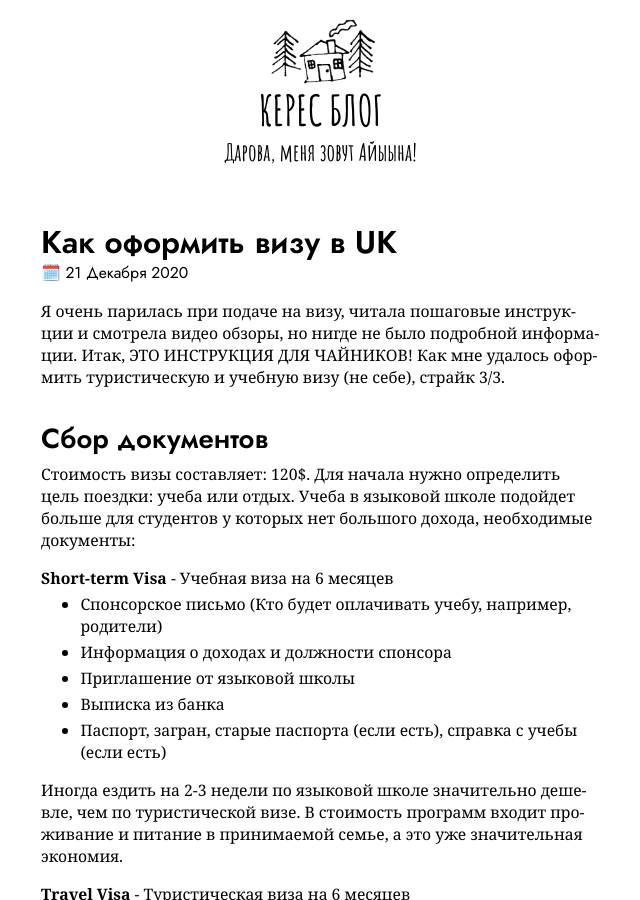
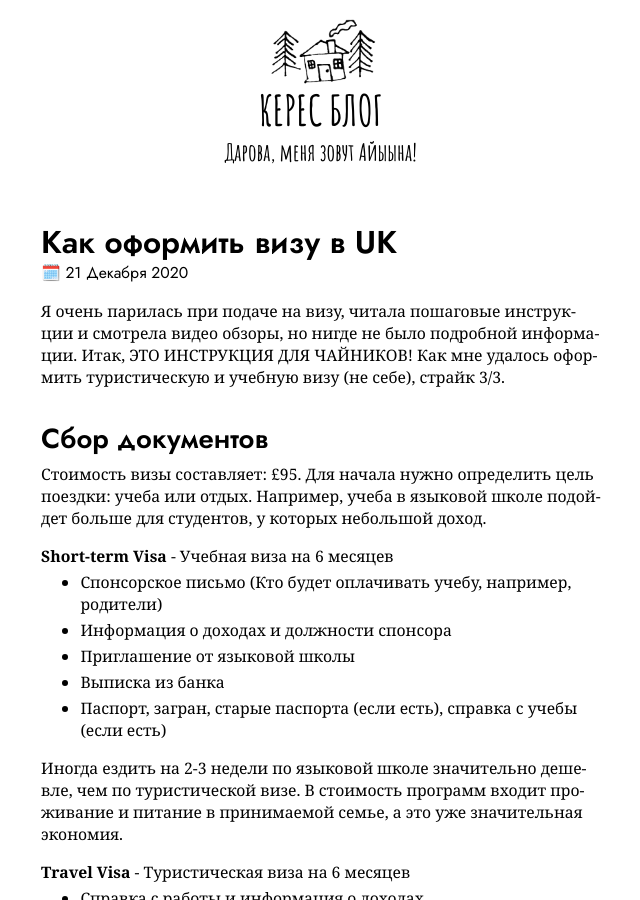
Before and after one commit to keresm/keresaina.github.io, a Jekyll site: the page built from _posts/2020-11-22-viza.md, in a window 1280 px wide and 900 px high. Shown: the whole window, without its empty margins (319-959 px from the left). Built offline with Jekyll 4.4.1, drawn with Linux system fonts in a browser that asks for light colours.

Commit message:
Update 2020-11-22-viza.md

```diff
--- a/_posts/2020-11-22-viza.md
+++ b/_posts/2020-11-22-viza.md
@@ -8,8 +8,8 @@ date:   2020-12-21 21:41:13 +0900
 
 ## Сбор документов
 
-Стоимость визы составляет: 120$.
-Для начала нужно определить цель поездки: учеба или отдых. Учеба в языковой школе подойдет больше для студентов у которых нет большого дохода, необходимые документы:
+Стоимость визы составляет: £95.
+Для начала нужно определить цель поездки: учеба или отдых. Например, учеба в языковой школе подойдет больше для студентов, у которых небольшой доход.
 
 **Short-term Visa** - Учебная виза на 6 месяцев
 
```
